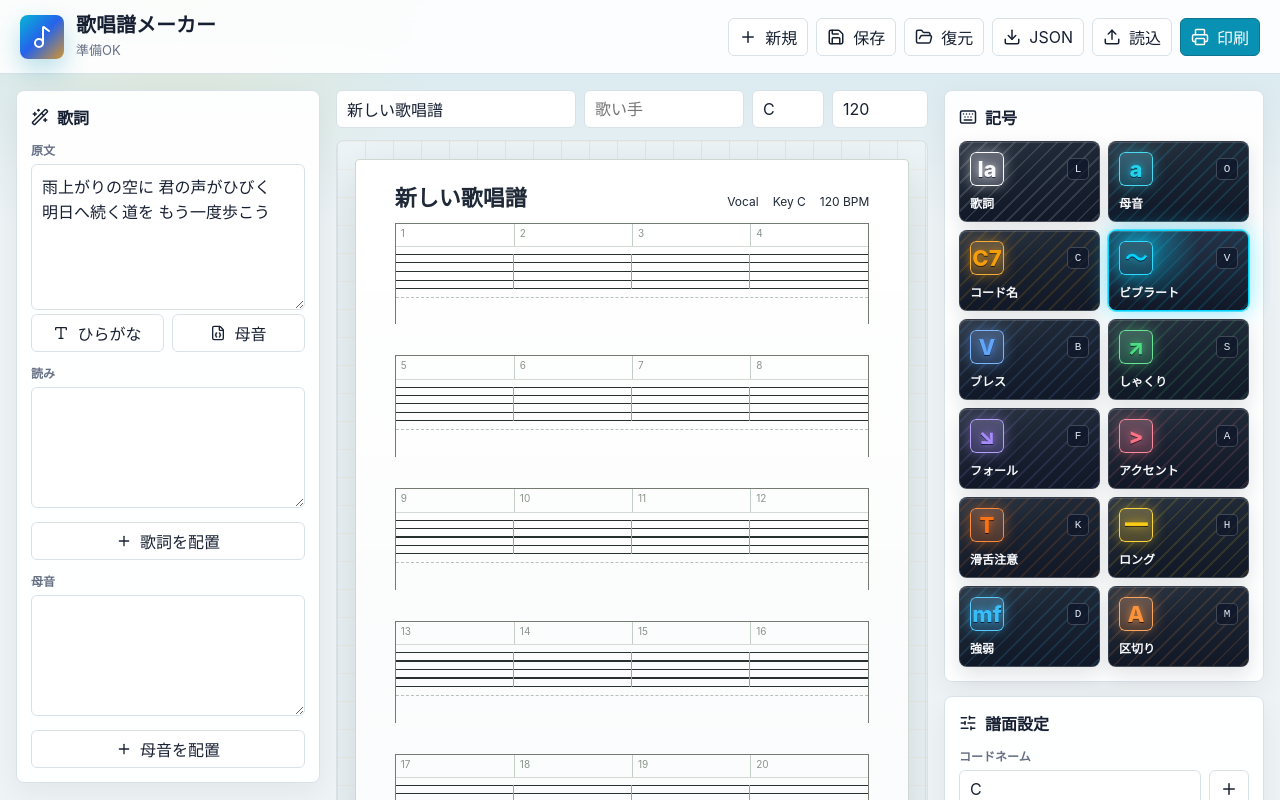
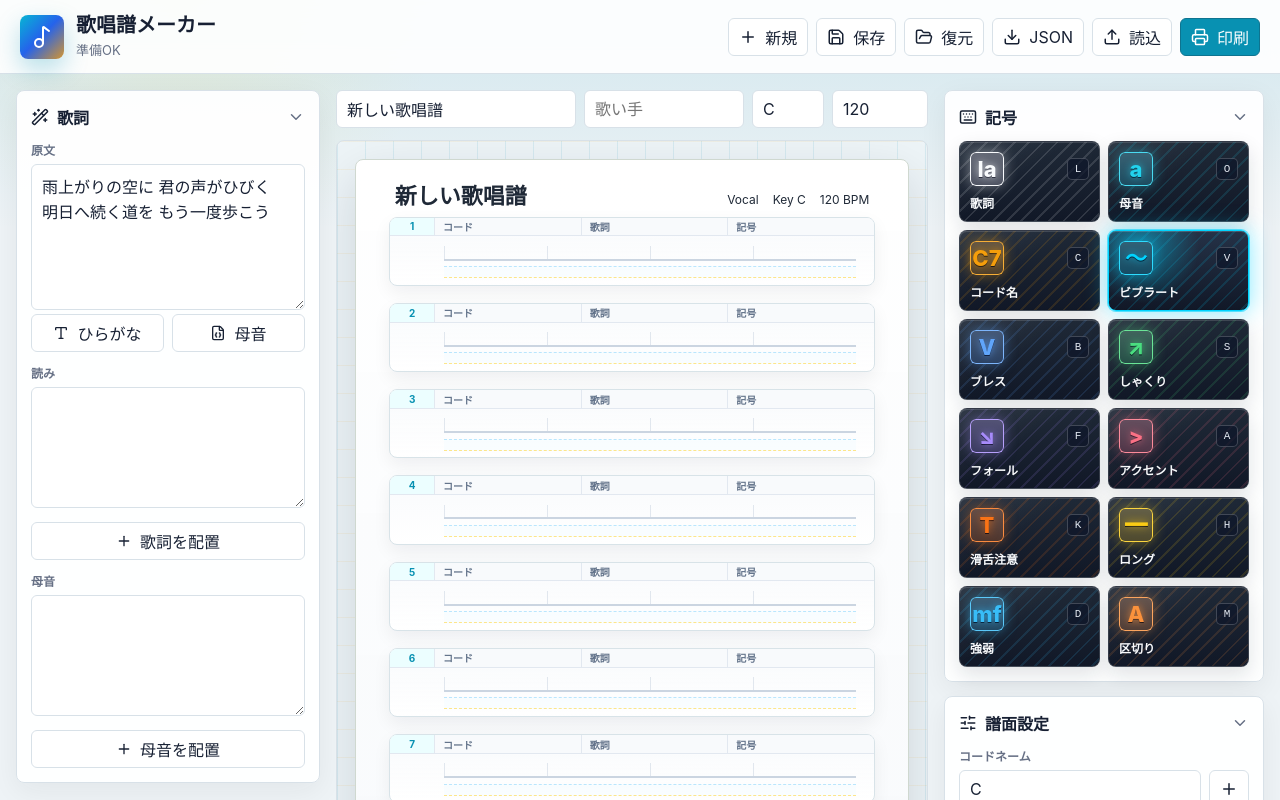
Before and after one commit to UmbrellaParade/Vocal-sheet-music, a Next.js app: page / in a window 1280 px wide. Shown: the top 800 px of the page. Built offline with nearby package versions, Linux system fonts and the light colour scheme.

Commit message:
Switch to lyric card layout and collapsible panels

```diff
--- a/app/globals.css
+++ b/app/globals.css
@@ -261,6 +261,35 @@ button:focus-visible {
   font-weight: 700;
 }
 
+.section-toggle {
+  width: 100%;
+  justify-content: space-between;
+  padding: 0;
+  border: 0;
+  color: var(--ink);
+  background: transparent;
+  cursor: pointer;
+}
+
+.section-toggle[aria-expanded="false"] {
+  margin-bottom: 0;
+}
+
+.section-toggle span {
+  flex: 1;
+  text-align: left;
+}
+
+.section-chevron {
+  flex: 0 0 auto;
+  color: var(--muted);
+  transition: transform 140ms ease;
+}
+
+.section-chevron.collapsed {
+  transform: rotate(-90deg);
+}
+
 .field-label {
   display: block;
   margin: 12px 0 6px;
@@ -416,13 +445,13 @@ kbd {
 .score-page {
   position: relative;
   width: min(100%, 900px);
-  aspect-ratio: 1 / 1.414;
+  aspect-ratio: 1 / 1.28;
   overflow: hidden;
   border: 1px solid #cfd8d0;
-  border-radius: 4px;
+  border-radius: 8px;
   background:
-    linear-gradient(180deg, rgba(255, 255, 255, 0.95), rgba(249, 250, 251, 0.96)),
-    #fffefb;
+    linear-gradient(180deg, rgba(255, 255, 255, 0.96), rgba(248, 250, 252, 0.98)),
+    #fff;
   box-shadow: var(--shadow);
   cursor: crosshair;
   user-select: none;
@@ -451,79 +480,68 @@ kbd {
 
 .system {
   position: absolute;
-  left: 7%;
-  right: 7%;
-  border-left: 1px solid #737b73;
-  border-right: 1px solid #737b73;
+  left: 6%;
+  right: 6%;
+  overflow: hidden;
+  border: 1px solid #d8e3e8;
+  border-radius: 8px;
+  background:
+    linear-gradient(180deg, rgba(248, 250, 252, 0.92), rgba(255, 255, 255, 0.98)),
+    #fff;
+  box-shadow: 0 7px 18px rgba(15, 23, 42, 0.06);
 }
 
-.chord-lane {
+.phrase-row-header {
   position: absolute;
   left: 0;
   right: 0;
   top: 0;
-  height: 24%;
+  height: 28%;
   display: grid;
-  grid-template-columns: repeat(4, 1fr);
-  border-top: 1px solid #737b73;
-  border-bottom: 1px solid #d3d9d3;
+  grid-template-columns: 44px repeat(3, 1fr);
+  border-bottom: 1px solid #e2e8f0;
+  background: #f8fafc;
 }
 
-.chord-lane span {
-  border-left: 1px solid #c5cec6;
-  padding: 3px 5px;
-  color: #8a948c;
+.phrase-row-header span {
+  display: flex;
+  align-items: center;
+  border-left: 1px solid #e2e8f0;
+  padding: 0 8px;
+  color: #64748b;
   font-size: 10px;
+  font-weight: 700;
 }
 
-.chord-lane span:first-child {
+.phrase-row-header span:first-child {
+  justify-content: center;
   border-left: 0;
+  color: #0891b2;
+  background: #ecfeff;
 }
 
-.staff-lines {
+.lyric-writing-lane {
   position: absolute;
-  left: 0;
-  right: 0;
-  top: 31%;
-  height: 34%;
-  background: repeating-linear-gradient(
-    to bottom,
-    #28312d 0,
-    #28312d 1px,
-    transparent 1px,
-    transparent calc(25% - 0.25px)
-  );
+  left: 54px;
+  right: 18px;
+  top: 42%;
+  height: 22%;
+  border-bottom: 2px solid #cbd5e1;
+  background:
+    linear-gradient(90deg, rgba(203, 213, 225, 0.55) 1px, transparent 1px),
+    transparent;
+  background-size: 25% 100%;
 }
 
-.staff-lines::before {
-  content: "";
+.note-writing-lane {
   position: absolute;
-  inset: 0;
-  background: linear-gradient(
-    to right,
-    transparent 0,
-    transparent calc(25% - 1px),
-    #9aa59e calc(25% - 1px),
-    #9aa59e 25%,
-    transparent 25%,
-    transparent calc(50% - 1px),
-    #9aa59e calc(50% - 1px),
-    #9aa59e 50%,
-    transparent 50%,
-    transparent calc(75% - 1px),
-    #9aa59e calc(75% - 1px),
-    #9aa59e 75%,
-    transparent 75%
-  );
-}
-
-.lyric-lane {
-  position: absolute;
-  left: 0;
-  right: 0;
-  bottom: 0;
-  height: 27%;
-  border-top: 1px dashed #b8c2bb;
+  left: 54px;
+  right: 18px;
+  bottom: 10%;
+  height: 18%;
+  border-top: 1px dashed #bae6fd;
+  border-bottom: 1px dashed #fde68a;
+  background: rgba(240, 249, 255, 0.38);
 }
 
 .sheet-item {
--- a/app/page.tsx
+++ b/app/page.tsx
@@ -1,6 +1,7 @@
 "use client";
 
 import {
+  ChevronDown,
   Download,
   Eraser,
   FileJson,
@@ -82,6 +83,8 @@ type DraftData = {
   readingLyrics: string;
   vowelLyrics: string;
 };
+
+type PanelId = "lyrics" | "tools" | "settings" | "inspector" | "cleanup";
 
 const STORAGE_KEY = "vocal-sheet-music:draft:v1";
 
@@ -205,11 +208,13 @@ const SHEET_TOOLS: ToolSpec[] = [
 ];
 
 const SYSTEMS = [
-  { top: 8, height: 13 },
-  { top: 25, height: 13 },
-  { top: 42, height: 13 },
-  { top: 59, height: 13 },
-  { top: 76, height: 13 }
+  { top: 8, height: 9.8 },
+  { top: 20.2, height: 9.8 },
+  { top: 32.4, height: 9.8 },
+  { top: 44.6, height: 9.8 },
+  { top: 56.8, height: 9.8 },
+  { top: 69, height: 9.8 },
+  { top: 81.2, height: 9.8 }
 ];
 
 const COLOR_SWATCHES = [
@@ -231,6 +236,7 @@ const DICTION_MARKS = [
   { value: "S", note: "サ行" },
   { value: "K", note: "カ行" },
   { value: "R", note: "ラ行" },
+  { value: "L", note: "L" },
   { value: "N", note: "ナ行" },
   { value: "th", note: "TH" },
   { value: "f", note: "F" },
@@ -287,11 +293,27 @@ export default function Home() {
   const [dictionMark, setDictionMark] = useState("T");
   const [status, setStatus] = useState("準備OK");
   const [isConverting, setIsConverting] = useState(false);
+  const [collapsedPanels, setCollapsedPanels] = useState<
+    Record<PanelId, boolean>
+  >({
+    lyrics: false,
+    tools: false,
+    settings: false,
+    inspector: false,
+    cleanup: false
+  });
 
   const selectedItem = useMemo(
     () => items.find((item) => item.id === selectedId),
     [items, selectedId]
   );
+
+  const togglePanel = useCallback((panelId: PanelId) => {
+    setCollapsedPanels((current) => ({
+      ...current,
+      [panelId]: !current[panelId]
+    }));
+  }, []);
 
   const draft = useMemo<DraftData>(
     () => ({
@@ -703,10 +725,23 @@ export default function Home() {
       <div className="workspace">
         <aside className="side-panel left-panel">
           <section className="panel-section">
-            <div className="section-heading">
+            <button
+              type="button"
+              className="section-heading section-toggle"
+              onClick={() => togglePanel("lyrics")}
+              aria-expanded={!collapsedPanels.lyrics}
+            >
               <Wand2 size={18} />
               <span>歌詞</span>
-            </div>
+              <ChevronDown
+                className={`section-chevron ${
+                  collapsedPanels.lyrics ? "collapsed" : ""
+                }`}
+                size={18}
+              />
+            </button>
+            {!collapsedPanels.lyrics && (
+              <>
                 <label className="field-label" htmlFor="sourceLyrics">
                   原文
                 </label>
@@ -771,6 +806,8 @@ export default function Home() {
                   <Plus size={16} />
                   <span>母音を配置</span>
                 </button>
+              </>
+            )}
           </section>
         </aside>
 
@@ -823,13 +860,14 @@ export default function Home() {
                     height: `${system.height}%`
                   }}
                 >
-                  <div className="chord-lane">
-                    {Array.from({ length: 4 }, (_, index) => (
-                      <span key={index}>{systemIndex * 4 + index + 1}</span>
-                    ))}
+                  <div className="phrase-row-header">
+                    <span>{systemIndex + 1}</span>
+                    <span>コード</span>
+                    <span>歌詞</span>
+                    <span>記号</span>
                   </div>
-                  <div className="staff-lines" aria-hidden="true" />
-                  <div className="lyric-lane" aria-hidden="true" />
+                  <div className="lyric-writing-lane" aria-hidden="true" />
+                  <div className="note-writing-lane" aria-hidden="true" />
                 </div>
               ))}
 
@@ -869,10 +907,22 @@ export default function Home() {
 
         <aside className="side-panel right-panel">
           <section className="panel-section tool-palette">
-            <div className="section-heading">
+            <button
+              type="button"
+              className="section-heading section-toggle"
+              onClick={() => togglePanel("tools")}
+              aria-expanded={!collapsedPanels.tools}
+            >
               <Keyboard size={18} />
               <span>記号</span>
-            </div>
+              <ChevronDown
+                className={`section-chevron ${
+                  collapsedPanels.tools ? "collapsed" : ""
+                }`}
+                size={18}
+              />
+            </button>
+            {!collapsedPanels.tools && (
               <div className="tool-grid">
                 {SHEET_TOOLS.map((tool) => (
                   <button
@@ -896,13 +946,27 @@ export default function Home() {
                   </button>
                 ))}
               </div>
+            )}
           </section>
 
           <section className="panel-section">
-            <div className="section-heading">
+            <button
+              type="button"
+              className="section-heading section-toggle"
+              onClick={() => togglePanel("settings")}
+              aria-expanded={!collapsedPanels.settings}
+            >
               <SlidersHorizontal size={18} />
               <span>譜面設定</span>
-            </div>
+              <ChevronDown
+                className={`section-chevron ${
+                  collapsedPanels.settings ? "collapsed" : ""
+                }`}
+                size={18}
+              />
+            </button>
+            {!collapsedPanels.settings && (
+              <>
                 <label className="field-label" htmlFor="quickChord">
                   コードネーム
                 </label>
@@ -966,7 +1030,8 @@ export default function Home() {
                       if (event.key === "Enter") {
                         event.preventDefault();
                         const markIndex =
-                      items.filter((item) => item.toolId === "diction").length % 4;
+                          items.filter((item) => item.toolId === "diction").length %
+                          4;
                         addItemAt(
                           "diction",
                           16 + markIndex * 18,
@@ -1022,15 +1087,28 @@ export default function Home() {
                   onChange={(event) => updateMeta("memo", event.target.value)}
                   rows={4}
                 />
+              </>
+            )}
           </section>
 
           <section className="panel-section">
-            <div className="section-heading">
+            <button
+              type="button"
+              className="section-heading section-toggle"
+              onClick={() => togglePanel("inspector")}
+              aria-expanded={!collapsedPanels.inspector}
+            >
               <Music2 size={18} />
               <span>選択中</span>
-            </div>
+              <ChevronDown
+                className={`section-chevron ${
+                  collapsedPanels.inspector ? "collapsed" : ""
+                }`}
+                size={18}
+              />
+            </button>
 
-            {selectedItem ? (
+            {!collapsedPanels.inspector && selectedItem ? (
               <div className="inspector">
                 <label className="field-label" htmlFor="itemLabel">
                   表示
@@ -1091,20 +1169,33 @@ export default function Home() {
                   </button>
                 </div>
               </div>
-            ) : (
+            ) : !collapsedPanels.inspector ? (
               <p className="empty-state">未選択</p>
-            )}
+            ) : null}
           </section>
 
           <section className="panel-section">
-            <div className="section-heading">
+            <button
+              type="button"
+              className="section-heading section-toggle"
+              onClick={() => togglePanel("cleanup")}
+              aria-expanded={!collapsedPanels.cleanup}
+            >
               <RotateCcw size={18} />
               <span>整理</span>
-            </div>
+              <ChevronDown
+                className={`section-chevron ${
+                  collapsedPanels.cleanup ? "collapsed" : ""
+                }`}
+                size={18}
+              />
+            </button>
+            {!collapsedPanels.cleanup && (
               <button type="button" className="wide-button neutral" onClick={resetSheet}>
                 <Eraser size={16} />
                 <span>譜面を空にする</span>
               </button>
+            )}
           </section>
         </aside>
       </div>
```
Lines whose indentation alone changed are shown as unchanged.
